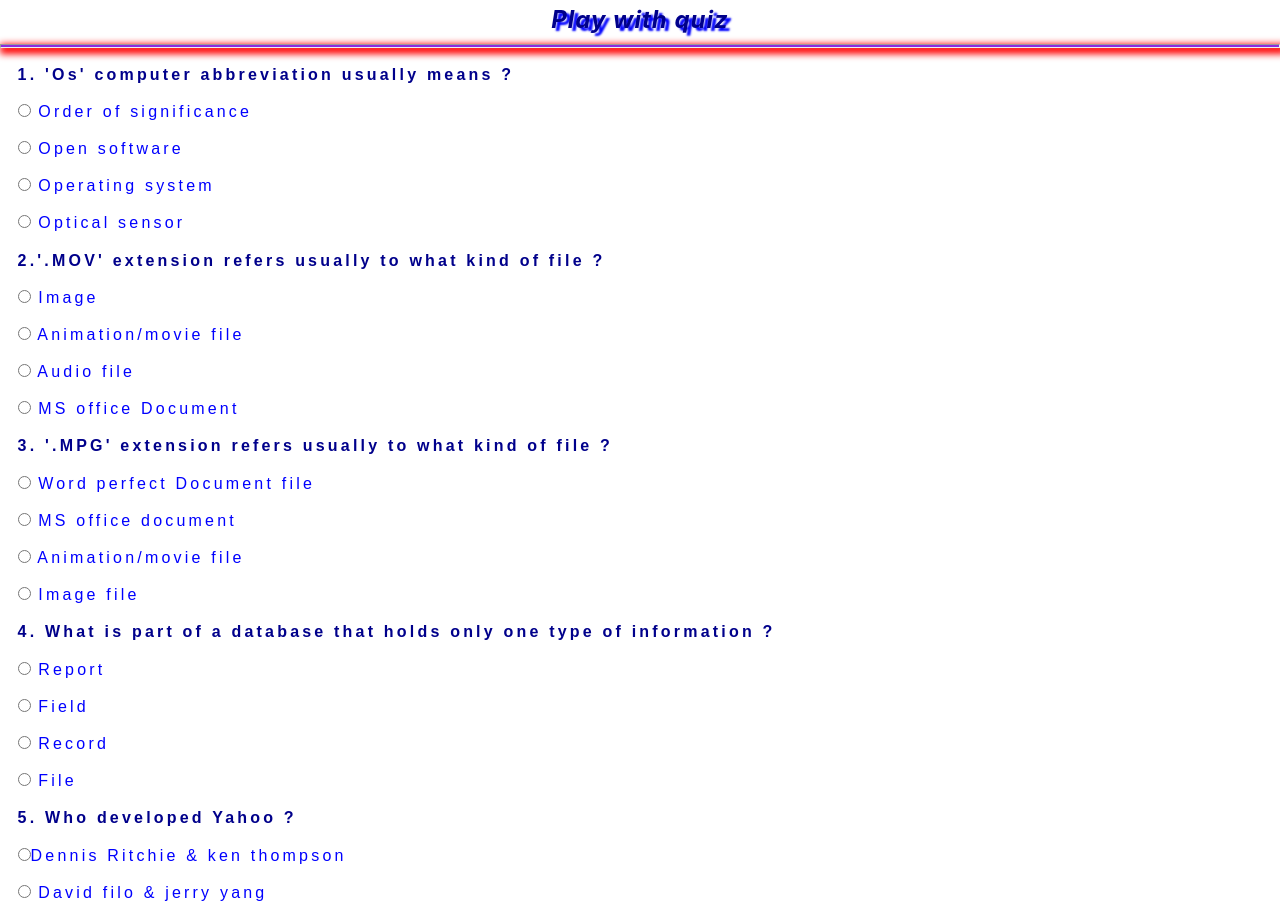
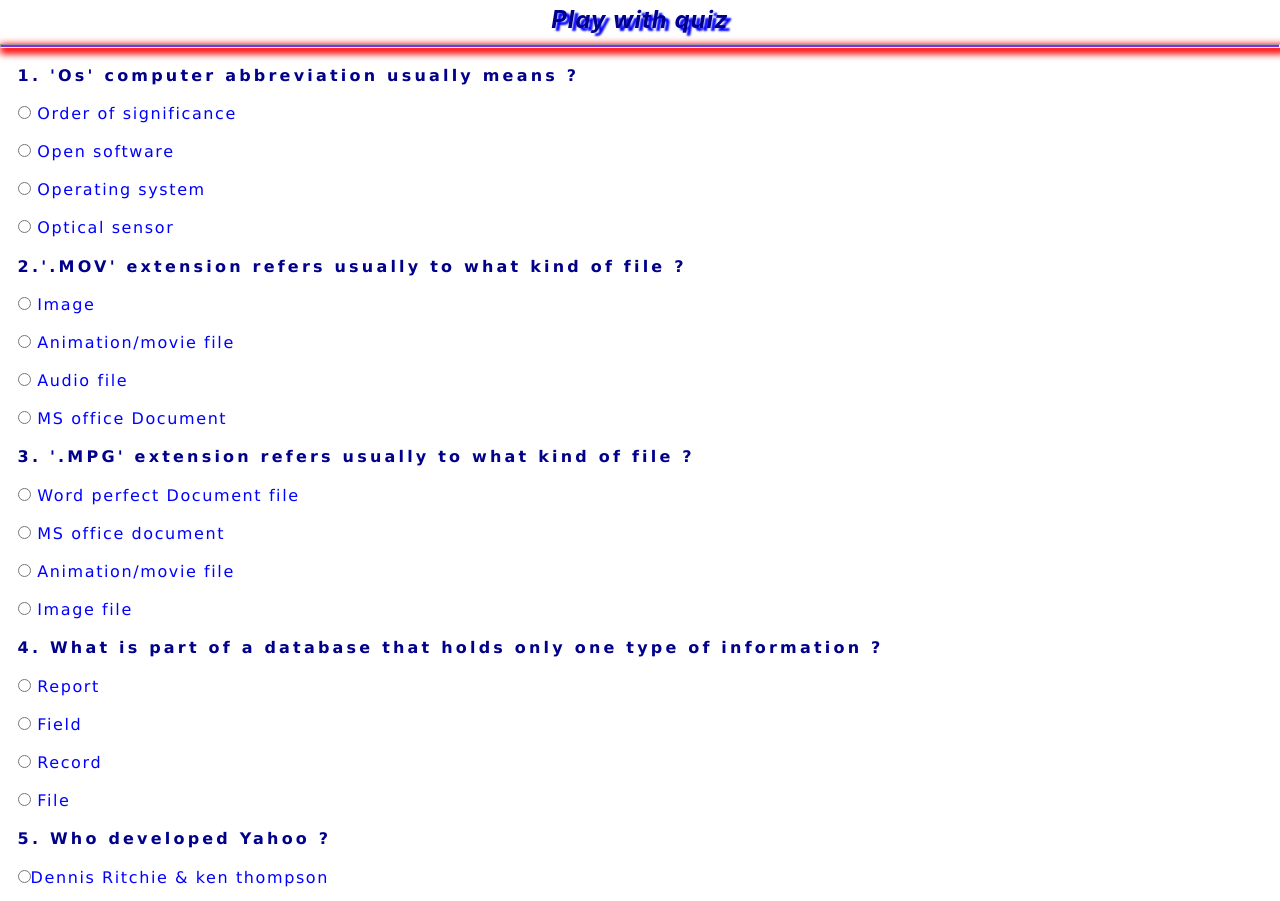
Before and after one commit to Rajnish9570/latestquiz, a plain HTML site: page index.html in a window 1280 px wide. Shown: the top 901 px of the page. Drawn offline with Linux system fonts and the light colour scheme.

Commit message:
saving to github

```diff
--- a/index.css
+++ b/index.css
@@ -20,8 +20,8 @@ p{
     margin: 1rem;
     color: blue;
     padding: 0.1rem;
-    font-family: Arial, Helvetica, sans-serif;
-    letter-spacing: 0.2rem;
+    font-family:  Verdana, Geneva, Tahoma, sans-serif;;
+    letter-spacing: 0.1rem;
     font-size: 1rem;
 }
 .ques{
```
